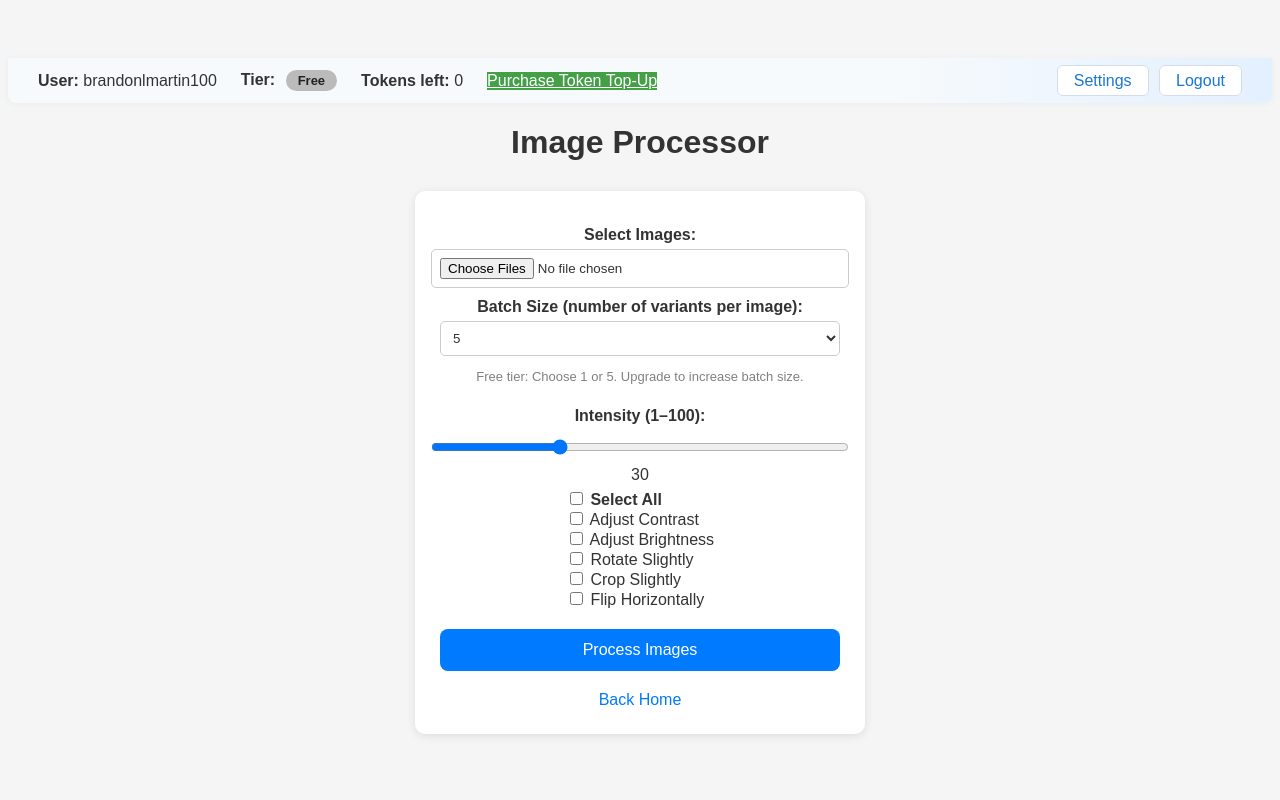
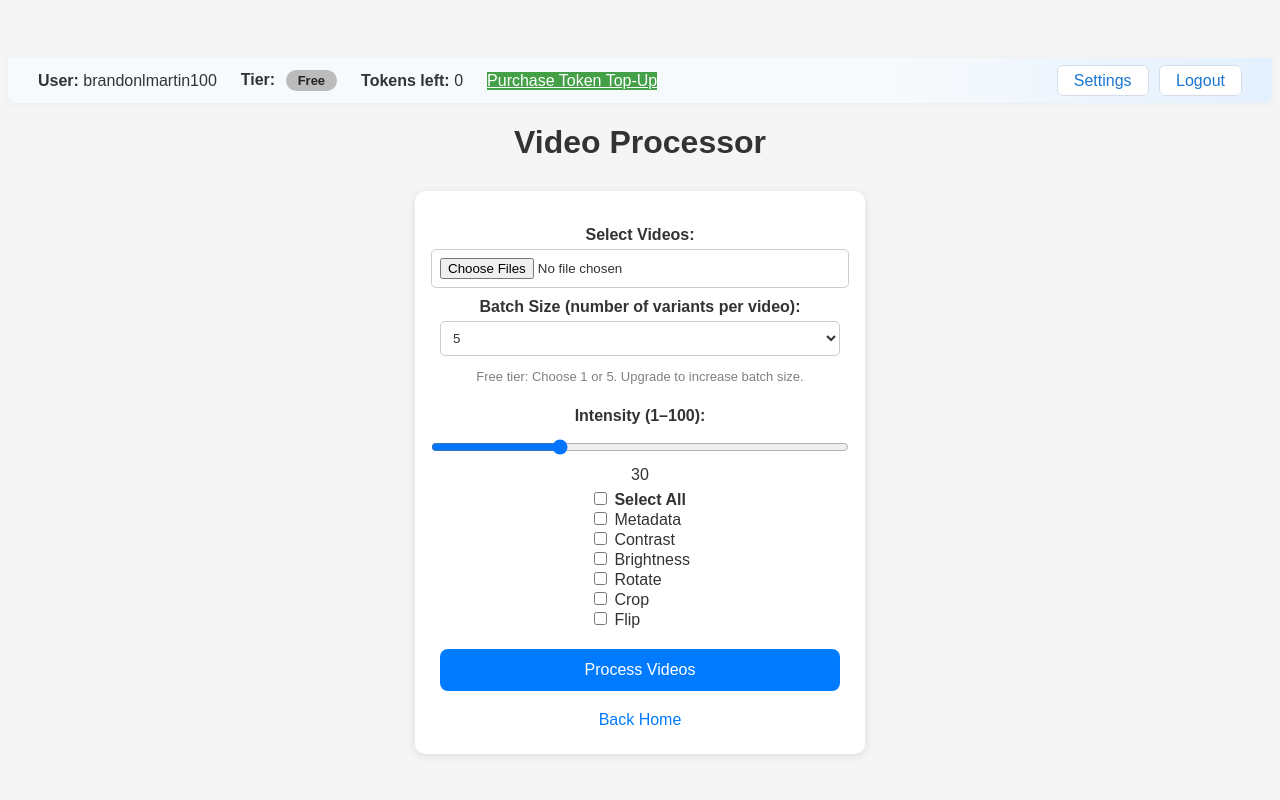
Before and after one commit to BrandonM01/METAMORPH, a Flask app: page /video-processor in a window 1280 px wide. Run offline with Flask 3, Linux system fonts and the light colour scheme; a user stored in the database is signed in.

Commit message:
Update video_processor.html

```diff
--- a/templates/video_processor.html
+++ b/templates/video_processor.html
@@ -1,17 +1,17 @@
 {% extends "base.html" %}
 
-{% block title %}Image Processor{% endblock %}
+{% block title %}Video Processor{% endblock %}
 
 {% block content %}
-<h1>Image Processor</h1>
+<h1>Video Processor</h1>
 
 <div class="form-container">
-    <form class="upload-form" id="imageForm" action="{{ url_for('process_images') }}" method="post" enctype="multipart/form-data">
+    <form class="upload-form" id="videoForm" action="{{ url_for('process_videos') }}" method="post" enctype="multipart/form-data">
 
-        <label class="form-label">Select Images:</label>
-        <input class="form-input" type="file" name="images" multiple required id="fileInput">
+        <label class="form-label">Select Videos:</label>
+        <input class="form-input" type="file" name="videos" multiple required id="fileInput">
 
-        <label class="form-label">Batch Size (number of variants per image):</label>
+        <label class="form-label">Batch Size (number of variants per video):</label>
         {% if current_user.plan == 'free' %}
             <select class="form-input" name="batch_size" required>
                 <option value="1">1</option>
@@ -30,14 +30,15 @@
 
         <div class="checkbox-group">
             <label><input type="checkbox" id="selectAllFunctions"> <strong>Select All</strong></label><br>
-            <label><input type="checkbox" name="adjust_contrast" class="function-checkbox"> Adjust Contrast</label><br>
-            <label><input type="checkbox" name="adjust_brightness" class="function-checkbox"> Adjust Brightness</label><br>
-            <label><input type="checkbox" name="rotate" class="function-checkbox"> Rotate Slightly</label><br>
-            <label><input type="checkbox" name="crop" class="function-checkbox"> Crop Slightly</label><br>
-            <label><input type="checkbox" name="flip_horizontal" class="function-checkbox"> Flip Horizontally</label>
+            <label><input type="checkbox" name="change_metadata" class="function-checkbox"> Metadata</label><br>
+            <label><input type="checkbox" name="adjust_contrast" class="function-checkbox"> Contrast</label><br>
+            <label><input type="checkbox" name="adjust_brightness" class="function-checkbox"> Brightness</label><br>
+            <label><input type="checkbox" name="rotate" class="function-checkbox"> Rotate</label><br>
+            <label><input type="checkbox" name="crop" class="function-checkbox"> Crop</label><br>
+            <label><input type="checkbox" name="flip_horizontal" class="function-checkbox"> Flip</label>
         </div>
 
-        <button class="main-button" id="submitBtn" type="submit">Process Images</button>
+        <button class="main-button" id="submitBtn" type="submit">Process Videos</button>
 
         <div class="spinner" id="spinner" style="display:none; margin-top:20px;">
             <img src="{{ url_for('static', filename='spinner.gif') }}" alt="Loading..." style="width:40px;height:40px;">
@@ -108,7 +109,7 @@ document.addEventListener('DOMContentLoaded', function() {
     };
 });
 
-document.getElementById('imageForm').addEventListener('submit', function(e) {
+document.getElementById('videoForm').addEventListener('submit', function(e) {
     e.preventDefault();
     var formData = new FormData(this);
 
@@ -119,7 +120,7 @@ document.getElementById('imageForm').addEventListener('submit', function(e) {
     document.getElementById('submitBtn').style.display = 'none';
     document.getElementById('spinner').style.display = 'block';
 
-    fetch('{{ url_for("process_images") }}', {
+    fetch('{{ url_for("process_videos") }}', {
         method: 'POST',
         body: formData
     })
```
